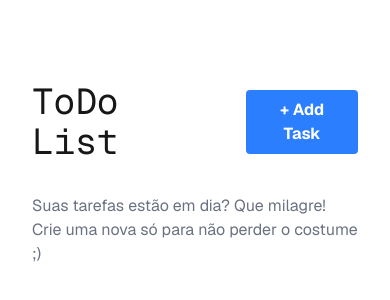
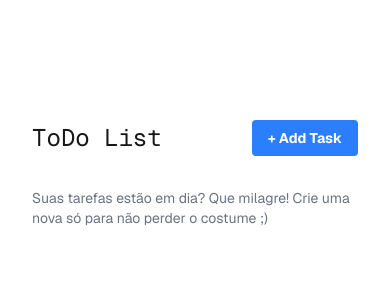
Before and after one commit to alexandre-silvaa/to-do_list, a Next.js app: page / in a window 390 px wide. Shown: the part 224-524 px from the top of the page. Built offline with nearby package versions, Linux system fonts and the light colour scheme.

Commit message:
fix: adjust text styles and storage logic in the Header and ListTasks components

```diff
--- a/src/app/_components/Header.tsx
+++ b/src/app/_components/Header.tsx
@@ -10,9 +10,9 @@ type HeaderProps = {
 export function Header({ modalRef }: Readonly<HeaderProps>) {
   return (
     <div className="flex flex-row w-full justify-between gap-[32px] items-center">
-      <span className="font-mono text-4xl">ToDo List</span>
+      <span className="font-mono text-2xl md:text-4xl">ToDo List</span>
       <button
-        className="bg-blue-500 hover:bg-blue-700 text-white font-bold py-2 px-4 rounded"
+        className="bg-blue-500 hover:bg-blue-700 text-white font-bold py-2 px-4 rounded text-sm md:text-base"
         onClick={() => modalRef.current?.open()}
       >
         + Add Task
--- a/src/app/_components/ListTasks.tsx
+++ b/src/app/_components/ListTasks.tsx
@@ -17,7 +17,7 @@ export function ListTasks({
   return (
     <div className="w-full max-w-2xl">
       {tasks.length === 0 ? (
-        <p className="text-gray-500 max-w-[400px]">
+        <p className="text-gray-500 text-sm md:text-base max-w-[400px]">
           Suas tarefas estão em dia? Que milagre! Crie uma nova só para não
           perder o costume ;)
         </p>
--- a/src/app/page.tsx
+++ b/src/app/page.tsx
@@ -36,7 +36,8 @@ export default function Home() {
       isChecked: false,
     };
 
-    saveToLocalStorage("tasks", [newTask]);
+    const currentTasks = loadFromLocalStorage("tasks", []);
+    saveToLocalStorage("tasks", [...currentTasks, newTask]);
     refreshTasks();
   };
 
```
